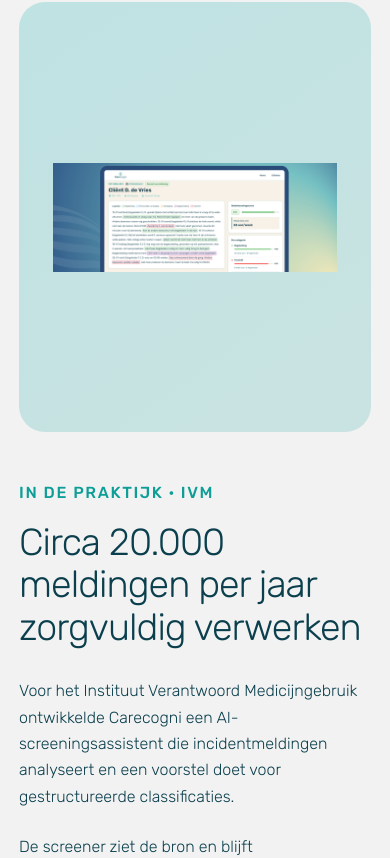
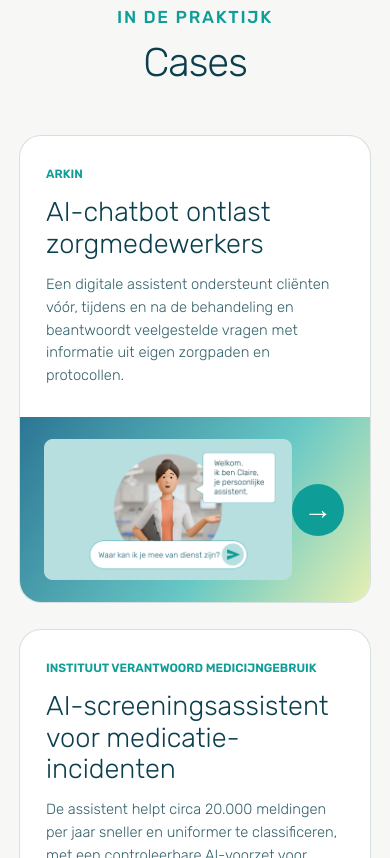
Before and after one commit to jorissmeets/Website, a Next.js app: page / in a window 390 px wide. Shown: the part 3946-4804 px from the top of the page. Built offline with nearby package versions, Linux system fonts and the light colour scheme.

Commit message:
Add multi-case homepage showcase

```diff
--- a/app/cases/[slug]/page.tsx
+++ b/app/cases/[slug]/page.tsx
@@ -1,5 +1,5 @@
 import { redirect } from "next/navigation";
 
 export default function CaseDetailPage() {
-  redirect("/#ivm-case");
+  redirect("/#cases");
 }
--- a/app/cases/page.tsx
+++ b/app/cases/page.tsx
@@ -1,5 +1,5 @@
 import { redirect } from "next/navigation";
 
 export default function CasesPage() {
-  redirect("/#ivm-case");
+  redirect("/#cases");
 }
--- a/app/components/site-header.tsx
+++ b/app/components/site-header.tsx
@@ -56,10 +56,10 @@ export function SiteHeader() {
           </Link>
           <Link
             className="nav-link"
-            href="/#ivm-case"
+            href="/#cases"
             onClick={closeMenu}
           >
-            IVM-case
+            Cases
           </Link>
           <Link
             className="nav-link"
--- a/app/globals.css
+++ b/app/globals.css
@@ -3581,22 +3581,118 @@ textarea:focus-visible {
   border-right: 0;
 }
 
-.incident-proof {
-  background: #f2f2f2;
-}
-
-.incident-proof-visual {
-  min-height: 430px;
-  border-radius: var(--radius);
-  background: linear-gradient(145deg, rgba(184, 224, 224, 0.88), rgba(14, 158, 151, 0.18));
-}
-
-.incident-proof-visual img {
-  object-fit: contain !important;
-  padding: 34px;
+.case-showcase {
+  padding: 120px 0;
+  scroll-margin-top: 24px;
+  background: #f7f7f5;
+}
+
+.case-showcase .figma-section-heading {
+  margin-bottom: 52px;
+}
+
+.case-showcase .eyebrow {
+  margin-bottom: 10px;
+  color: var(--teal);
+}
+
+.case-showcase-list {
+  display: grid;
+  gap: 26px;
+  max-width: 1160px;
+  margin: 0 auto;
+}
+
+.case-showcase-card {
+  display: grid;
+  grid-template-columns: minmax(0, 1.12fr) minmax(360px, 0.88fr);
+  min-height: 230px;
+  overflow: hidden;
+  border: 1px solid rgba(4, 61, 72, 0.16);
+  border-radius: 22px;
+  background: #fff;
+}
+
+.case-showcase-copy {
+  align-self: center;
+  padding: 36px 44px;
+}
+
+.case-showcase-organization {
+  margin: 0 0 15px;
+  color: var(--teal);
+  font-size: 0.75rem;
+  font-weight: 600;
+  line-height: 1.35;
+  text-transform: uppercase;
+}
+
+.case-showcase-copy h3 {
+  max-width: 570px;
+  margin: 0 0 13px;
+  font-size: clamp(1.7rem, 2.2vw, 2.35rem);
+  font-weight: 300;
+  line-height: 1.15;
+}
+
+.case-showcase-copy > p:last-child {
+  max-width: 620px;
+  margin: 0;
+  color: rgba(4, 61, 72, 0.82);
+  font-size: 0.92rem;
+  line-height: 1.55;
+}
+
+.case-showcase-visual {
+  position: relative;
+  min-height: 230px;
+  overflow: hidden;
+  background: linear-gradient(125deg, #2c7695 0%, #68c8c5 60%, #e7efb1 100%);
+}
+
+.case-showcase-visual img {
+  object-fit: contain;
+  padding: 24px 78px 24px 30px;
+}
+
+.case-showcase-visual-claire img {
+  padding-block: 12px;
+}
+
+.case-showcase-visual-ivm img {
+  padding-block: 44px;
+}
+
+.case-showcase-visual-logo img {
+  padding: 68px 92px 68px 38px;
+  filter: brightness(0) invert(1);
+}
+
+.case-showcase-arrow {
+  position: absolute;
+  top: 50%;
+  right: 26px;
+  display: grid;
+  width: 52px;
+  height: 52px;
+  place-items: center;
+  border-radius: 50%;
+  background: var(--teal);
+  color: #fff;
+  font-size: 1.8rem;
+  font-weight: 300;
+  transform: translateY(-50%);
 }
 
 @media (max-width: 900px) {
+  .case-showcase-card {
+    grid-template-columns: 1fr;
+  }
+
+  .case-showcase-visual {
+    min-height: 210px;
+  }
+
   .client-name-grid {
     grid-template-columns: repeat(2, minmax(0, 1fr));
   }
@@ -3617,6 +3713,23 @@ textarea:focus-visible {
 }
 
 @media (max-width: 540px) {
+  .case-showcase {
+    padding: 82px 0;
+  }
+
+  .case-showcase-copy {
+    padding: 30px 26px;
+  }
+
+  .case-showcase-visual {
+    min-height: 185px;
+  }
+
+  .case-showcase-visual img,
+  .case-showcase-visual-logo img {
+    padding-inline: 24px 78px;
+  }
+
   .client-section {
     padding: 82px 0;
   }
--- a/app/page.tsx
+++ b/app/page.tsx
@@ -32,6 +32,36 @@ const customers = [
     logo: "/assets/clients/saffier.png",
     width: 340,
     height: 140,
+  },
+];
+
+const cases = [
+  {
+    organization: "Arkin",
+    title: "AI-chatbot ontlast zorgmedewerkers",
+    description:
+      "Een digitale assistent ondersteunt cliënten vóór, tijdens en na de behandeling en beantwoordt veelgestelde vragen met informatie uit eigen zorgpaden en protocollen.",
+    image: "/assets/figma-import/claire-case.png",
+    imageAlt: "Claire, de digitale assistent voor cliënten van Arkin",
+    visualClass: "case-showcase-visual-claire",
+  },
+  {
+    organization: "Instituut Verantwoord Medicijngebruik",
+    title: "AI-screeningsassistent voor medicatie-incidenten",
+    description:
+      "De assistent helpt circa 20.000 meldingen per jaar sneller en uniformer te classificeren, met een controleerbare AI-voorzet voor screeners.",
+    image: "/assets/figma-import/ivm-screening.png",
+    imageAlt: "Scherm van de AI-screeningsassistent voor medicatie-incidenten",
+    visualClass: "case-showcase-visual-ivm",
+  },
+  {
+    organization: "GGZ Noord-Holland-Noord",
+    title: "Rapportagevalidatie van zorginhoudelijk contact",
+    description:
+      "Een zelfstandige validator toetst rapportages aan vaste regels en geeft per rapportage een herleidbaar oordeel met motivering.",
+    image: "/assets/clients/ggz-nhn.gif",
+    imageAlt: "Logo van GGZ Noord-Holland-Noord",
+    visualClass: "case-showcase-visual-logo",
   },
 ];
 
@@ -213,9 +243,9 @@ export default function Home() {
             </p>
             <Link
               className="button button-teal button-small"
-              href="#ivm-case"
+              href="#cases"
             >
-              Bekijk de IVM-case
+              Bekijk onze cases
             </Link>
           </div>
           <div className="figma-dashboard figma-dashboard-architecture">
@@ -229,36 +259,38 @@ export default function Home() {
         </div>
       </section>
 
-      <section className="figma-about incident-proof" id="ivm-case">
-        <div className="container figma-split">
-          <div className="figma-dashboard incident-proof-visual">
-            <Image
-              src="/assets/figma-import/ivm-screening.png"
-              fill
-              sizes="(max-width: 820px) 100vw, 50vw"
-              alt="AI-screeningsassistent voor incidentmeldingen"
-            />
+      <section className="case-showcase" id="cases">
+        <div className="container">
+          <div className="figma-section-heading centered">
+            <p className="eyebrow">In de praktijk</p>
+            <h2>Cases</h2>
           </div>
-          <div className="figma-copy">
-            <p className="eyebrow">In de praktijk · IVM</p>
-            <h2>Circa 20.000 meldingen per jaar zorgvuldig verwerken</h2>
-            <p>
-              Voor het Instituut Verantwoord Medicijngebruik ontwikkelde
-              Carecogni een AI-screeningsassistent die incidentmeldingen
-              analyseert en een voorstel doet voor gestructureerde
-              classificaties.
-            </p>
-            <p>
-              De screener ziet de bron en blijft verantwoordelijk voor de
-              definitieve beoordeling. Zo ontstaat een snellere, uniformere
-              werkwijze met meer ruimte voor inhoudelijke terugkoppeling.
-            </p>
-            <Link
-              className="button button-teal button-small"
-              href="mailto:hello@carecogni.com"
-            >
-              Bespreek een vergelijkbare vraag
-            </Link>
+          <div className="case-showcase-list">
+            {cases.map((item) => (
+              <article className="case-showcase-card" key={item.organization}>
+                <div className="case-showcase-copy">
+                  <p className="case-showcase-organization">
+                    {item.organization}
+                  </p>
+                  <h3>{item.title}</h3>
+                  <p>{item.description}</p>
+                </div>
+                <div
+                  className={`case-showcase-visual ${item.visualClass}`}
+                >
+                  <Image
+                    src={item.image}
+                    fill
+                    sizes="(max-width: 820px) 100vw, 44vw"
+                    alt={item.imageAlt}
+                    unoptimized={item.image.endsWith(".gif")}
+                  />
+                  <span className="case-showcase-arrow" aria-hidden="true">
+                    →
+                  </span>
+                </div>
+              </article>
+            ))}
           </div>
         </div>
       </section>
```
Also changed, not shown: 1 other file (tests, documents, lock files or other folders).
